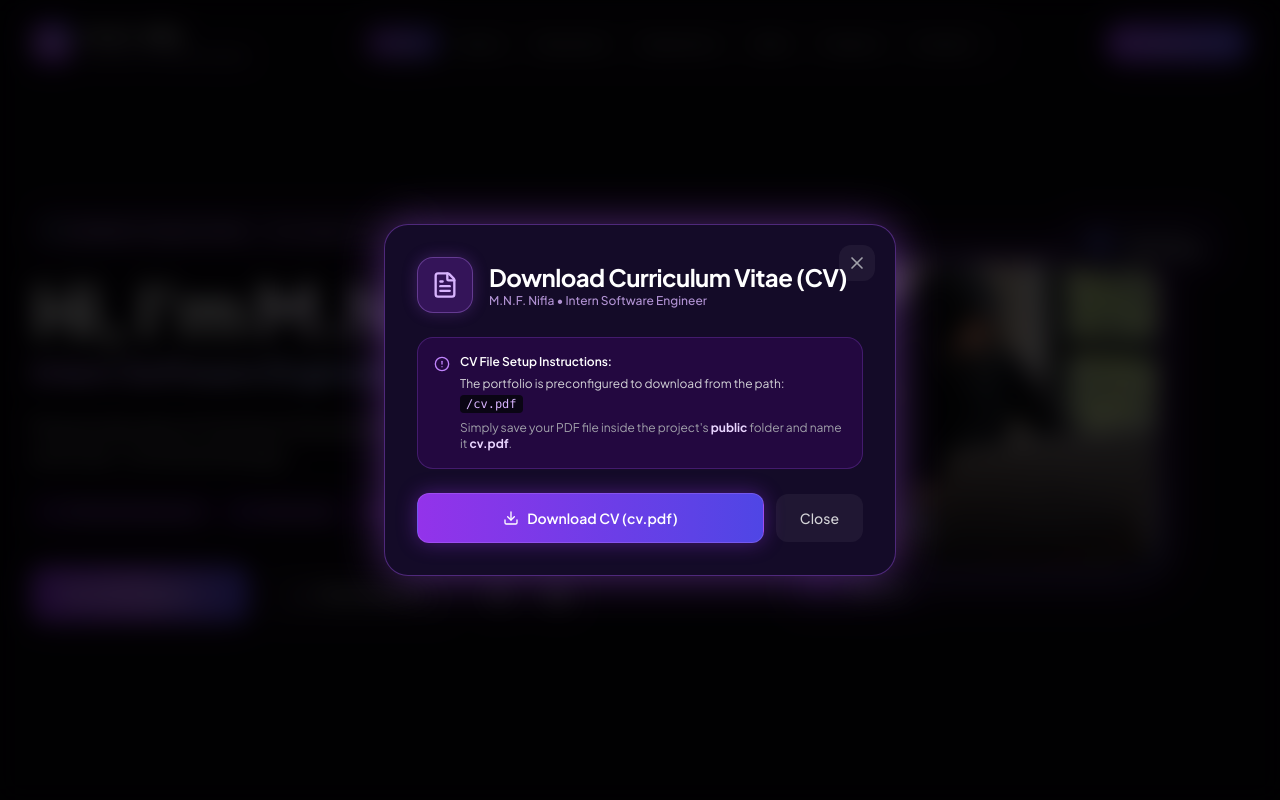
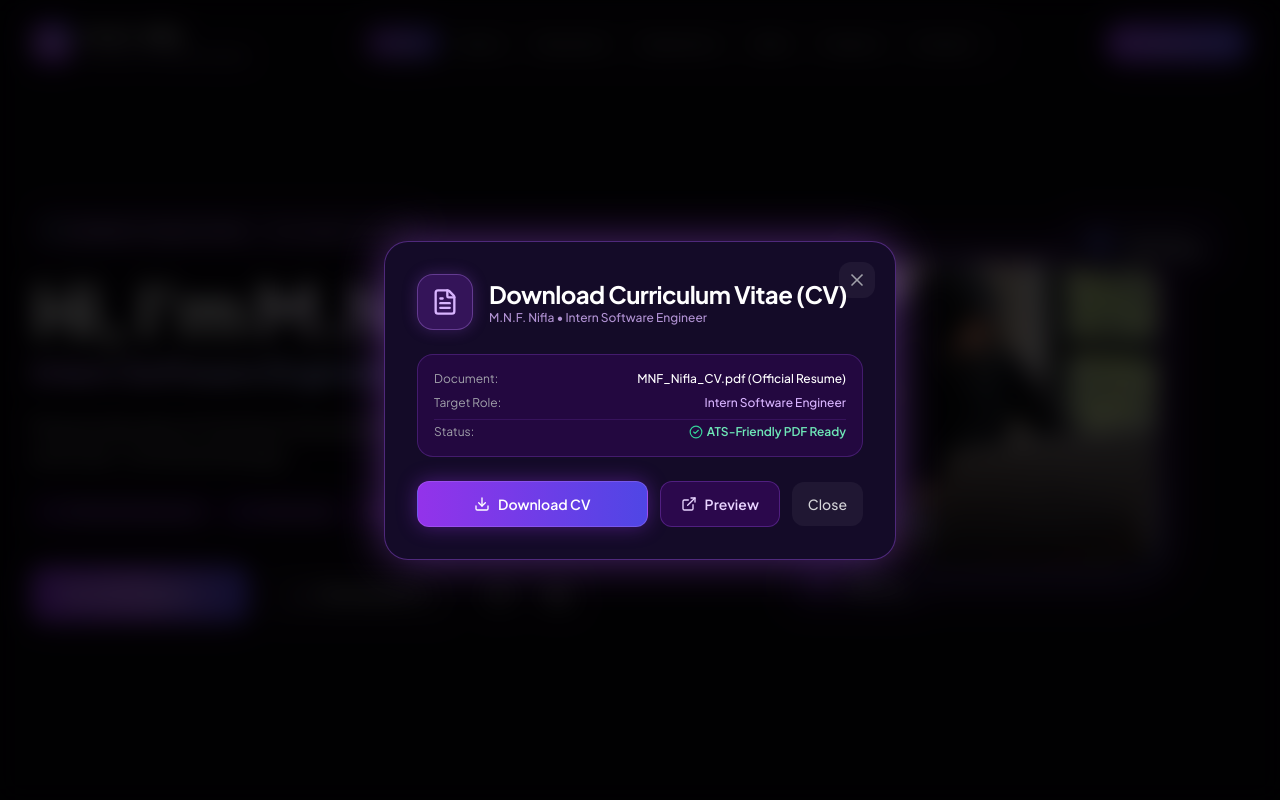
Before and after one commit to fathinifl42923-source/Portfolio, a React (Vite) app: page / in a window 1280 px wide. Both pictures are taken after a click on the button "Resume / CV". Shown: the top 800 px of the page. Built offline with nearby package versions, Linux system fonts and the light colour scheme.

Commit message:
feat: add official CV PDF to public directory and enable live download and preview

```diff
--- a/src/components/CvModal.jsx
+++ b/src/components/CvModal.jsx
@@ -1,6 +1,6 @@
 import React from "react";
 import { motion, AnimatePresence } from "framer-motion";
-import { FileText, Download, X, AlertCircle, CheckCircle2 } from "lucide-react";
+import { FileText, Download, X, AlertCircle, CheckCircle2, ExternalLink } from "lucide-react";
 import { personalInfo } from "../data/portfolioData";
 
 export default function CvModal({ isOpen, onClose }) {
@@ -40,22 +40,22 @@ export default function CvModal({ isOpen, onClose }) {
             </div>
           </div>
 
-          {/* Setup / Instructions Notice */}
-          <div className="p-4 rounded-2xl bg-purple-950/40 border border-purple-500/25 space-y-3 mb-6">
-            <div className="flex items-start gap-2.5 text-xs text-zinc-300">
-              <AlertCircle className="w-4 h-4 text-purple-400 flex-shrink-0 mt-0.5" />
-              <div>
-                <p className="font-semibold text-white mb-1">CV File Setup Instructions:</p>
-                <p className="text-zinc-300 leading-relaxed">
-                  The portfolio is preconfigured to download from the path:{" "}
-                  <code className="bg-[#0a0514] px-1.5 py-0.5 rounded text-purple-300 font-mono">
-                    /cv.pdf
-                  </code>
-                </p>
-                <p className="mt-1.5 text-zinc-400">
-                  Simply save your PDF file inside the project's <strong className="text-purple-200">public</strong> folder and name it <strong className="text-purple-200">cv.pdf</strong>.
-                </p>
-              </div>
+          {/* CV Information & Format Card */}
+          <div className="p-4 rounded-2xl bg-purple-950/40 border border-purple-500/25 space-y-2 mb-6">
+            <div className="flex items-center justify-between text-xs">
+              <span className="text-zinc-400">Document:</span>
+              <span className="text-white font-medium">MNF_Nifla_CV.pdf (Official Resume)</span>
+            </div>
+            <div className="flex items-center justify-between text-xs">
+              <span className="text-zinc-400">Target Role:</span>
+              <span className="text-purple-300 font-medium">Intern Software Engineer</span>
+            </div>
+            <div className="flex items-center justify-between text-xs pt-1 border-t border-purple-500/15">
+              <span className="text-zinc-400">Status:</span>
+              <span className="inline-flex items-center gap-1 text-emerald-300 font-semibold">
+                <CheckCircle2 className="w-3.5 h-3.5 text-emerald-400" />
+                ATS-Friendly PDF Ready
+              </span>
             </div>
           </div>
 
@@ -65,15 +65,26 @@ export default function CvModal({ isOpen, onClose }) {
               href={personalInfo.cvPath}
               download="MNF_Nifla_CV.pdf"
               onClick={onClose}
-              className="w-full sm:w-auto flex-1 py-3.5 px-6 rounded-xl bg-gradient-to-r from-purple-600 to-indigo-600 hover:from-purple-500 hover:to-indigo-500 text-white font-semibold text-sm flex items-center justify-center gap-2 purple-button-glow transition-all duration-200 border border-purple-400/30"
+              className="w-full sm:flex-1 py-3 px-5 rounded-xl bg-gradient-to-r from-purple-600 to-indigo-600 hover:from-purple-500 hover:to-indigo-500 text-white font-semibold text-xs sm:text-sm flex items-center justify-center gap-2 purple-button-glow transition-all duration-200 border border-purple-400/30"
             >
               <Download className="w-4 h-4" />
-              <span>Download CV (cv.pdf)</span>
+              <span>Download CV</span>
+            </a>
+
+            <a
+              href={personalInfo.cvPath}
+              target="_blank"
+              rel="noopener noreferrer"
+              onClick={onClose}
+              className="w-full sm:w-auto py-3 px-5 rounded-xl bg-purple-950/60 hover:bg-purple-900/60 border border-purple-500/30 hover:border-purple-400/60 text-purple-200 hover:text-white font-semibold text-xs sm:text-sm flex items-center justify-center gap-2 transition-colors"
+            >
+              <ExternalLink className="w-4 h-4" />
+              <span>Preview</span>
             </a>
 
             <button
               onClick={onClose}
-              className="w-full sm:w-auto py-3.5 px-6 rounded-xl bg-white/5 hover:bg-white/10 text-zinc-300 hover:text-white font-medium text-sm transition-colors"
+              className="w-full sm:w-auto py-3 px-4 rounded-xl bg-white/5 hover:bg-white/10 text-zinc-300 hover:text-white font-medium text-xs sm:text-sm transition-colors"
             >
               Close
             </button>
```
Also changed, not shown: 1 other file (tests, documents, lock files or other folders).
